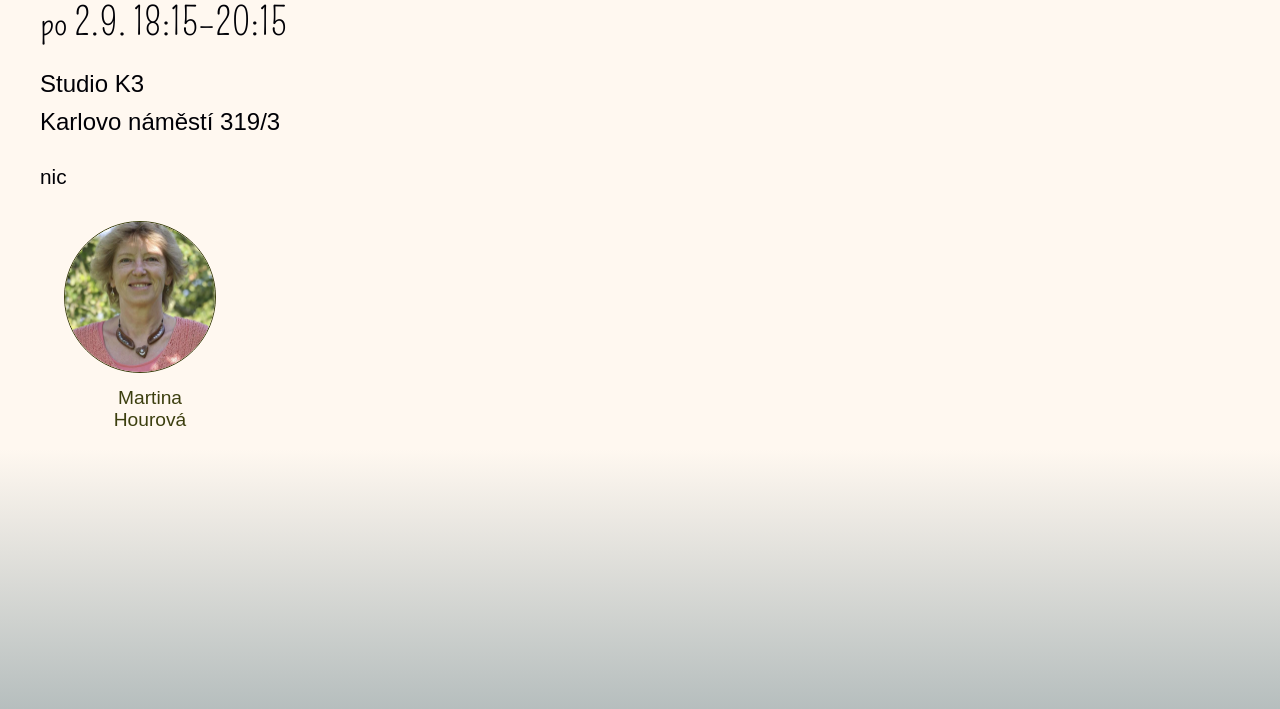
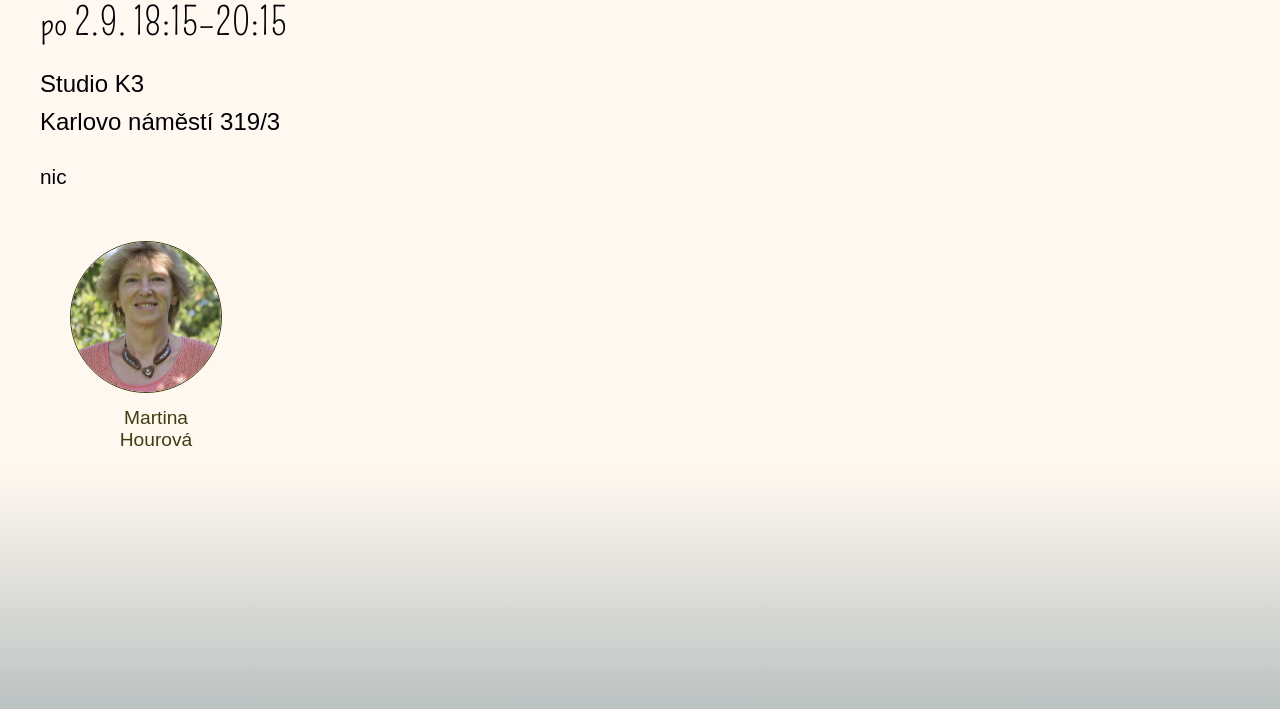
Before and after one commit to anniekriz/tancimecz, a Django app: page /event/12/ in a window 1280 px wide. Shown: the part 222-931 px from the top of the page. Run offline with Django 3.2, Linux system fonts and the light colour scheme; data comes from the database, SQL or seed files in the repository; both versions use the stored data as it was after the commit; some web fonts are replaced.

Commit message:
lektori na workshop a evening page

```diff
--- a/web/dance_web/static/css/evening_page.css
+++ b/web/dance_web/static/css/evening_page.css
@@ -47,7 +47,7 @@
 .lectors {
     display: flex;
     flex-wrap: wrap;
-    justify-content: center;
+    justify-content: left;
     gap: 20px;
     padding: 0 20px;
     margin-top: 40px;
--- a/web/dance_web/static/css/workshop_page.css
+++ b/web/dance_web/static/css/workshop_page.css
@@ -70,7 +70,7 @@
 .lectors {
     display: flex;
     flex-wrap: wrap;
-    justify-content: center;
+    justify-content: left;
     gap: 20px;
     padding: 0 20px;
     margin-top: 40px;
--- a/web/dance_web/templates/evening_page.html
+++ b/web/dance_web/templates/evening_page.html
@@ -30,6 +30,7 @@
             {{ event.parent.description|safe }}
             {{ eventdescription }}
         </div>
+        <div class="lectors">
             {% for lector in event.parent.lector.all %}
             <div class="lector">
                 <a href="{% url 'lector_page' slug=lector.slug %}" style="text-decoration: none;">
@@ -41,4 +42,5 @@
             </div>
             {% endfor %}
         </div>
+    </div>
 {% endblock %}
--- a/web/dance_web/templates/workshop_page.html
+++ b/web/dance_web/templates/workshop_page.html
@@ -29,6 +29,7 @@
                 <div class="workshop-description">
                     {{ event.description|safe }}
                 </div>
+                <div class="lectors">
                     {% for lector in event.lector.all %}
                     <div class="lector">
                         <a href="{% url 'lector_page' slug=lector.slug %}" style="text-decoration: none;">
@@ -42,4 +43,5 @@
                 </div>
             </div>
         </div>
+    </div>
 {% endblock %}
```
Also changed, not shown: web/dance_web/db.sqlite3. Lines whose indentation alone changed are shown as unchanged.
